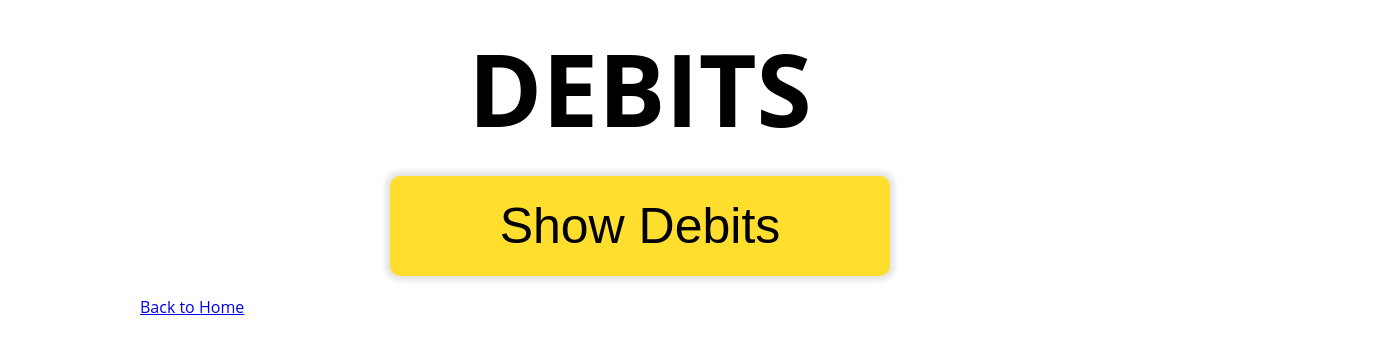
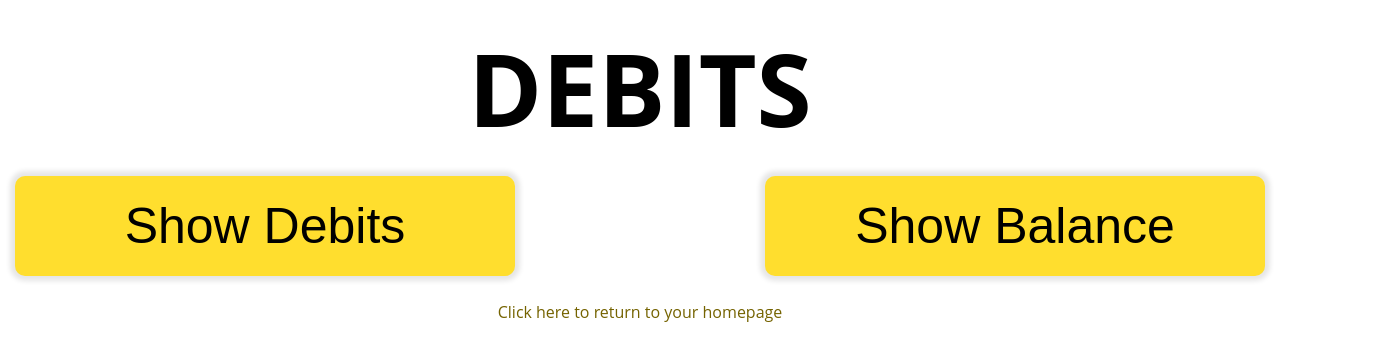
Before and after one commit to makmn1/ttp-bankOfReact-assn9, a React (Create React App) app: page /debits in a window 1280 px wide. Shown: the top 360 px of the page, 1390 px wide, since content can reach past the window. Built offline with nearby package versions, Linux system fonts and the light colour scheme; no server answers.

Commit message:
Added button to view balance passed from App component. Added styling to return link and balance button. Resolves #7.

```diff
--- a/src/App.js
+++ b/src/App.js
@@ -23,7 +23,7 @@ export default function App( props ) {
                 <Route exact path="/ttp-bankOfReact-assn9" element={<Home accountBalance={accountBalance} />} />
                 <Route exact path="/userProfile" element={<UserProfile userName={currentUser.userName} memberSince={currentUser.memberSince} />} />
                 <Route exact path="/login" element={<LogIn user={currentUser} mockLogIn={mockLogIn} />} />
-                <Route exact path="/debits" element={<Debits />} />
+                <Route exact path="/debits" element={<Debits accountBalance={accountBalance} />} />
             </Routes>
         </BrowserRouter>
     );
--- a/src/components/AccountBalance.js
+++ b/src/components/AccountBalance.js
@@ -2,8 +2,8 @@ import React from 'react'
 
 export default function AccountBalance(props) {
     return(
-        <div>
+        <h2 className="balance">
             Balance: {props.accountBalance}
-        </div>
+        </h2>
     )
 }
--- a/src/components/Debits.js
+++ b/src/components/Debits.js
@@ -1,9 +1,11 @@
 import React from "react"
 import { Link } from "react-router-dom"
+import AccountBalance from "./AccountBalance";
 
-export default function Debits() {
+export default function Debits(props) {
 
     const [viewDebits, setViewDebits] = React.useState(false)
+    const [viewAccountBalance, setViewAccountBalance] = React.useState(false)
     const [debits, setDebits] = React.useState([])
 
     React.useEffect(function() {
@@ -32,20 +34,26 @@ export default function Debits() {
     function debitViewHandler() {
         setViewDebits(prevViewDebits => !prevViewDebits)
     }
+    function balanceViewHandler() {
+        setViewAccountBalance(prevViewBalance => !prevViewBalance)
+    }
 
     return (
 
         <div className="debitsPage">
             <header className="debitsHeader">
                 <h1>DEBITS</h1>
-                <button onClick={debitViewHandler}>{viewDebits ? "Hide Debits" : "Show Debits"}</button>
+                <div className="debitButtons">
+                    <button onClick={debitViewHandler}>{viewDebits ? "Hide Debits" : "Show Debits"}</button>
+                    <button onClick={balanceViewHandler}>{viewAccountBalance ? "Hide Balance" : "Show Balance"}</button>
+                </div>
             </header>
             <main>
+                {viewAccountBalance && <AccountBalance accountBalance={props.accountBalance} />}
                 {viewDebits && <h2 className="debitsTitle">Recent Transactions</h2> }
                 {viewDebits && debitElements}
-                <Link to="/ttp-bankOfReact-assn9">Back to Home</Link>
+                <Link to="/ttp-bankOfReact-assn9" className="returnHome">Click here to return to your homepage</Link>
             </main>
-
         </div>
     )
 
--- a/src/index.css
+++ b/src/index.css
@@ -41,7 +41,7 @@ img {
 }
 
 .debitsHeader {
-  width: 1000px;
+  width: 1500px;
   padding: 10px 0;
   display: flex;
   flex-direction: column;
@@ -51,6 +51,11 @@ img {
   margin: 10px 0;
   font-size: 100px;
   text-align: center;
+}
+
+.debitButtons {
+  display: flex;
+  flex-direction: row;
 }
 
 button {
@@ -78,6 +83,7 @@ button:active {
 .debitsTitle {
   text-align: center;
   font-size: 50px;
+  margin: 10px;
 }
 
 .debitDetail {
@@ -86,3 +92,23 @@ button:active {
   font-size: 20px;
   margin: 10px 0;
 }
+
+h2 {
+  text-align: center;
+  font-size: 50px;
+  margin: 0;
+}
+
+.returnHome {
+  display: block;
+  width: fit-content;
+  padding: 5px;
+  text-align: center;
+  margin: auto;
+  text-decoration: none;
+  color: #756300;
+}
+
+.returnHome:hover {
+  background-color: #FFD700;
+}
```
